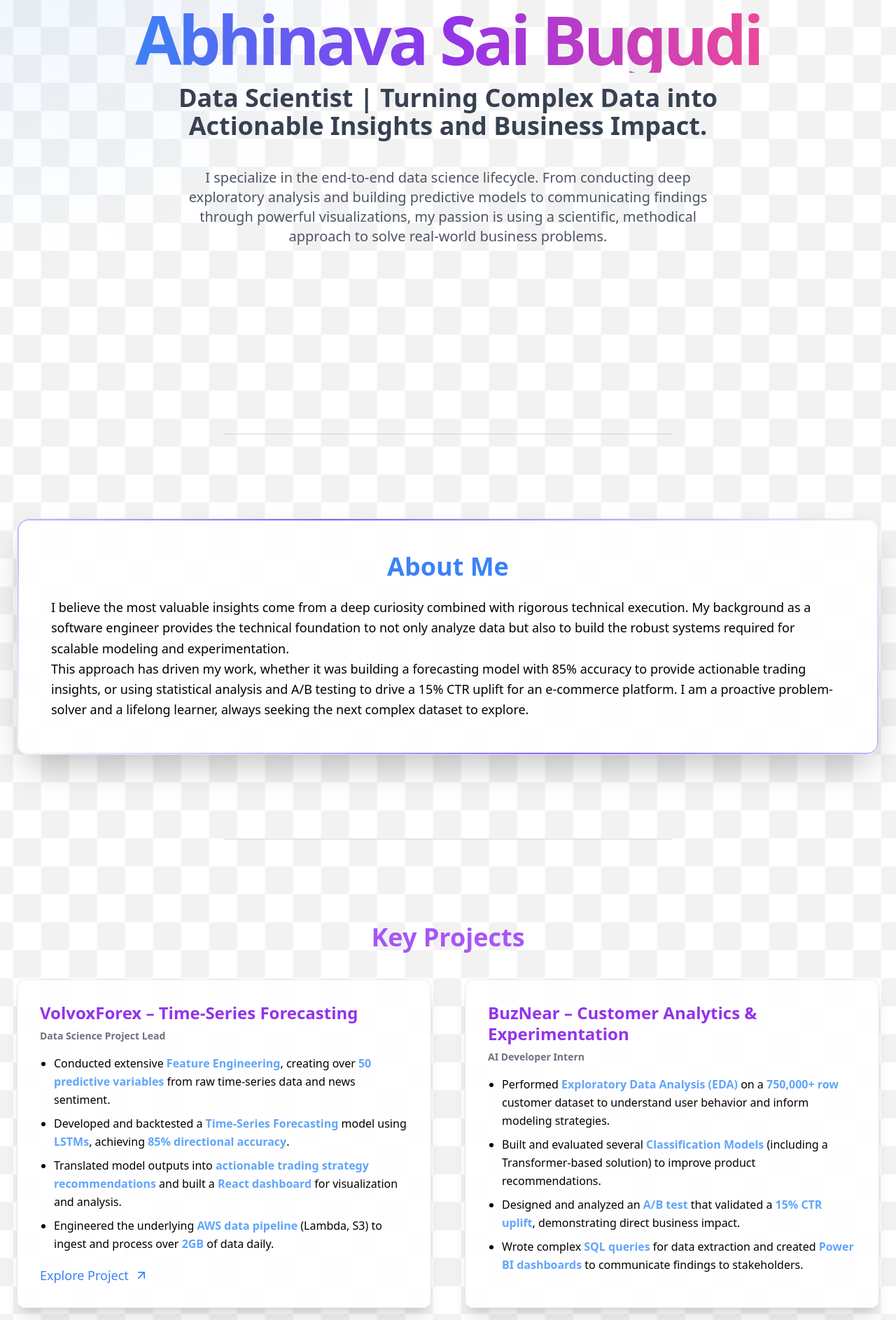
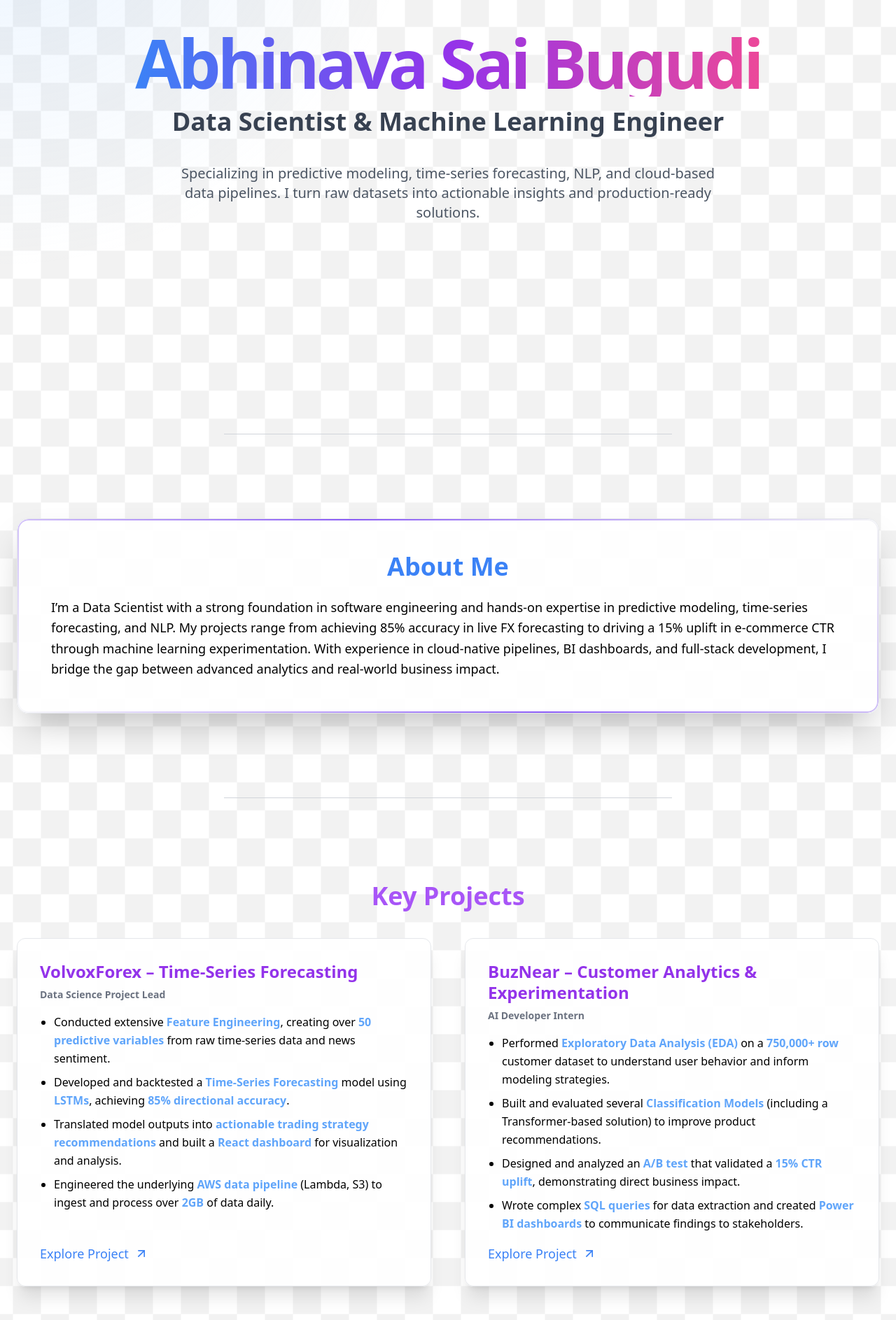
Before and after one commit to aBugudi-dev/AbhinavaSaiBugudiPortfolio, a Next.js app: page / in a window 1280 px wide. Shown: the part 220-2107 px from the top of the page at 70% size. Built offline with nearby package versions, Linux system fonts and the light colour scheme.

Commit message:
updated links and resume

```diff
--- a/app/page.tsx
+++ b/app/page.tsx
@@ -105,7 +105,7 @@ export default function Portfolio() {
         "Translated model outputs into **actionable trading strategy recommendations** and built a **React dashboard** for visualization and analysis.",
         "Engineered the underlying **AWS data pipeline** (Lambda, S3) to ingest and process over **2GB** of data daily."
       ],
-      link: "https://github.com/aBugudi-dev/VolvoxForex.online",
+      link: "https://volvoxforex.online/",
     },
     {
       name: "BuzNear – Customer Analytics & Experimentation",
@@ -116,7 +116,7 @@ export default function Portfolio() {
         "Designed and analyzed an **A/B test** that validated a **15% CTR uplift**, demonstrating direct business impact.",
         "Wrote complex **SQL queries** for data extraction and created **Power BI dashboards** to communicate findings to stakeholders."
       ],
-      link: null,
+      link: "https://sanspro.com/",
     },
     {
       name: "Voxscribe – Computer Vision (Deep Learning)",
@@ -270,7 +270,7 @@ const experiences = [
           animate={{ opacity: 1, y: 0 }}
           transition={{ duration: 1, delay: 0.2, ease: "easeOut" }}
         >
-          Data Scientist | Turning Complex Data into Actionable Insights and Business Impact.
+          Data Scientist & Machine Learning Engineer
         </motion.h2>
         <motion.p
           className="mt-4 text-lg md:text-xl max-w-3xl leading-relaxed text-gray-600 dark:text-gray-400"
@@ -278,7 +278,9 @@ const experiences = [
           animate={{ opacity: 1 }}
           transition={{ duration: 1.5, delay: 0.4, ease: "easeOut" }}
         >
-          I specialize in the end-to-end data science lifecycle. From conducting deep exploratory analysis and building predictive models to communicating findings through powerful visualizations, my passion is using a scientific, methodical approach to solve real-world business problems.
+          Specializing in predictive modeling, time-series forecasting, NLP, and
+          cloud-based data pipelines. I turn raw datasets into actionable
+          insights and production-ready solutions.
         </motion.p>
       </section>
 
@@ -304,10 +306,7 @@ const experiences = [
             className="prose lg:prose-lg xl:prose-xl max-w-none dark:prose-invert"
           >
             <p className="text-lg leading-relaxed text-left">
-              I believe the most valuable insights come from a deep curiosity combined with rigorous technical execution. My background as a software engineer provides the technical foundation to not only analyze data but also to build the robust systems required for scalable modeling and experimentation.
-            </p>
-            <p className="text-lg leading-relaxed text-left">
-              This approach has driven my work, whether it was building a forecasting model with 85% accuracy to provide actionable trading insights, or using statistical analysis and A/B testing to drive a 15% CTR uplift for an e-commerce platform. I am a proactive problem-solver and a lifelong learner, always seeking the next complex dataset to explore.
+               I’m a Data Scientist with a strong foundation in software engineering and hands-on expertise in predictive modeling, time-series forecasting, and NLP. My projects range from achieving 85% accuracy in live FX forecasting to driving a 15% uplift in e-commerce CTR through machine learning experimentation. With experience in cloud-native pipelines, BI dashboards, and full-stack development, I bridge the gap between advanced analytics and real-world business impact.
             </p>
           </motion.div>
         </motion.div>
@@ -527,8 +526,8 @@ const experiences = [
 
         {/* Resume Download Button */}
         <motion.a
-          href="/Abhinava_Bugudi_Resume.pdf"
-          download="Abhinava_Bugudi_Resume.pdf"
+          href="/AbhinavaSaiBugudi_Resume.pdf"
+          download="AbhinavaSaiBugudi_Resume.pdf"
           className="mt-12 inline-flex items-center px-8 py-4 bg-gradient-to-r from-purple-600 to-indigo-700 text-white font-semibold rounded-full shadow-lg gap-3 hover:from-purple-700 hover:to-indigo-800 transition-all text-xl group contact-button-hover-effect"
           whileHover={{ scale: 1.05, boxShadow: "0 10px 20px rgba(124, 58, 237, 0.3)", y: -3 }}
           whileTap={{ scale: 0.95 }}
```
Also changed, not shown: 2 other files (tests, documents, lock files or other folders).
